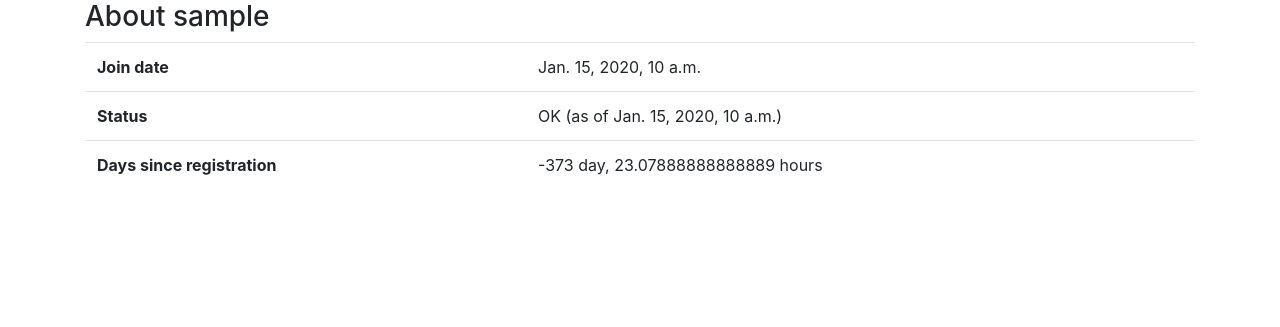
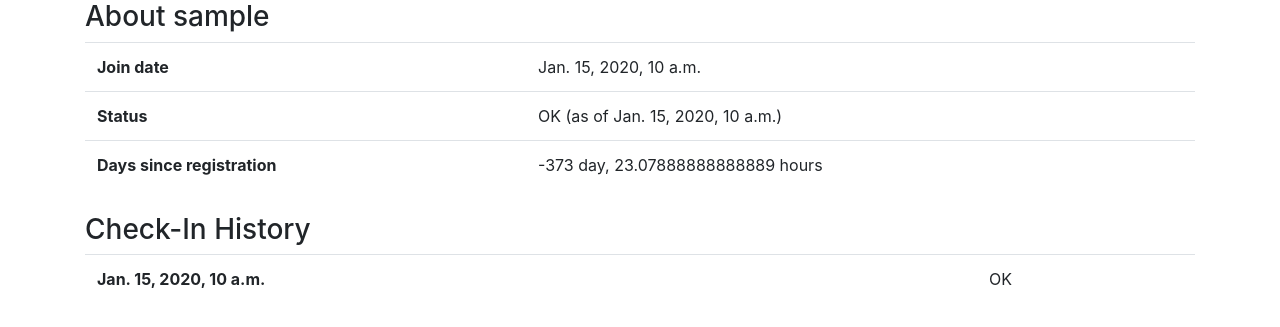
Before and after one commit to ComprehensiveImage5/nn19, a Django app: a page that uses app/templates/app/soldier.html in a window 1280 px wide. Shown: the part 292-619 px from the top of the page. Run offline with Django 3.2, Linux system fonts and the light colour scheme; tables that the repository leaves empty hold one stand-in row (values such as "Sample post"); some libraries are stand-ins or nearby versions.

Commit message:
Made Soldier check-in log visible in info

```diff
--- a/app/templates/app/soldier.html
+++ b/app/templates/app/soldier.html
@@ -16,20 +16,30 @@
 {% if quser %}
     <h3>About {{ quser }}</h3>
 
-    <table class="table">
+    <table class="table mb-5 mb-sm-4">
         <tr>
             <th>Join date</th>
             <td>{{ quser.date_joined }}</td>
         </tr>
         <tr>
             <th>Status</th>
-            <td>{% if status.status == "OK" %} OK {% else %} Failed {% endif %}</b> (as of {{ status.datetime }})</td>
+            <td>{% if status.0.status == "OK" %} OK {% else %} Failed {% endif %} (as of {{ status.0.datetime }})</td>
         </tr>
         <tr>
             <th>Days since registration</th>
             <td>{{ days_since_registration_days }} day{% if days_since_registration_days > 1%}s{% endif %}, {{ days_since_registration_hours }} hour{% if days_since_registration_hours > 1 %}s{% endif %}</td>
         </tr>
     </table>
+
+    <h3>Check-In History</h3>
+    <table class="table mb-5 mb-sm-4">
+        {% for s in status %}
+        <tr>
+            <th>{{ s.datetime }}</th>
+            <td>{% if s.status == "OK" %} OK {% else %} Failed {% endif %}</td>
+        </tr>
+        {% endfor %}
+    </table>
 {% else %}
     <p class="alert alert-primary">Enter the username of the person you want to check.</p>
 {% endif %}
--- a/app/views.py
+++ b/app/views.py
@@ -89,7 +89,7 @@ def user_view(request):
             context['error'] = 'A soldier with that username was not found'
         else:
             context['quser'] = users[0]
-            context['status'] = users[0].checkin_set.all().order_by('-datetime')[0]
+            context['status'] = users[0].checkin_set.all().order_by('-datetime')
             date_diff = timezone.now() - users[0].date_joined
             context['days_since_registration_days'] = date_diff.days
             context['days_since_registration_hours'] = date_diff.seconds/3600.0
```
